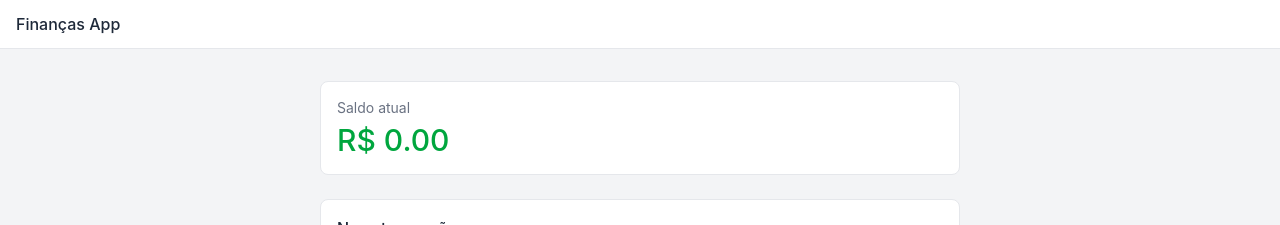
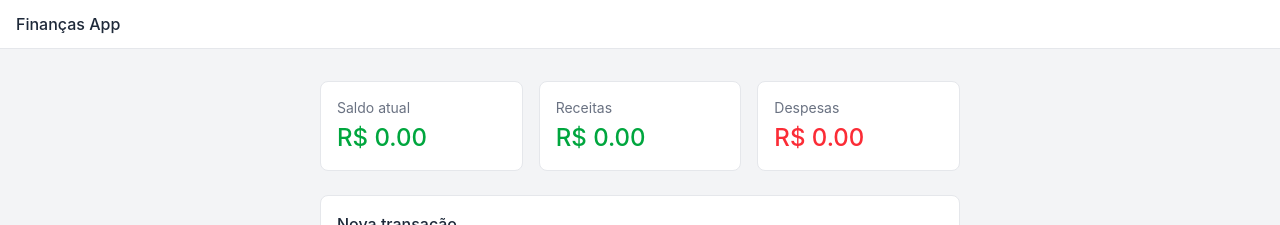
Before and after one commit to GuiHenrik97/financas-app, a React (Vite) app: page / in a window 1280 px wide. Shown: the top 225 px of the page. Built offline with nearby package versions, Linux system fonts and the light colour scheme; no server answers; the database is empty.

Commit message:
feat: adiciona cards de resumo e loading state

```diff
--- a/src/pages/Dashboard.jsx
+++ b/src/pages/Dashboard.jsx
@@ -1,52 +1,85 @@
-import { useEffect } from 'react'
-import useFinancas from '../store/financas'
-import { supabase } from '../lib/supabase'
-import CardTransacao from '../components/CardTransacao'
-import FormTransacao from '../components/FormTransacao'
+import { useEffect, useState } from "react";
+import useFinancas from "../store/financas";
+import { supabase } from "../lib/supabase";
+import CardTransacao from "../components/CardTransacao";
+import FormTransacao from "../components/FormTransacao";
 
 function Dashboard() {
-  const { transacoes, setTransacoes, adicionarTransacao, removerTransacao } = useFinancas()
+  const { transacoes, setTransacoes, adicionarTransacao, removerTransacao } =
+    useFinancas();
+  const [loading, setLoading] = useState(true);
 
   const saldo = transacoes.reduce((acc, t) => {
-    return t.tipo === 'receita' ? acc + t.valor : acc - t.valor
-  }, 0)
+    return t.tipo === "receita" ? acc + t.valor : acc - t.valor;
+  }, 0);
 
   useEffect(() => {
     async function buscarTransacoes() {
       const { data } = await supabase
-        .from('transacoes')
-        .select('*')
-        .order('created_at', { ascending: false })
+        .from("transacoes")
+        .select("*")
+        .order("created_at", { ascending: false });
 
-      if (data) setTransacoes(data)
+      if (data) setTransacoes(data);
+      setLoading(false);
     }
 
-    buscarTransacoes()
-  }, [])
+    buscarTransacoes();
+  }, []);
 
   async function handleAdicionar(transacao) {
     const { data } = await supabase
-      .from('transacoes')
+      .from("transacoes")
       .insert([transacao])
       .select()
-      .single()
+      .single();
 
-    if (data) adicionarTransacao(data)
+    if (data) adicionarTransacao(data);
   }
 
   async function handleRemover(id) {
-    await supabase.from('transacoes').delete().eq('id', id)
-    removerTransacao(id)
+    await supabase.from("transacoes").delete().eq("id", id);
+    removerTransacao(id);
   }
 
   return (
     <div className="max-w-2xl mx-auto py-8 px-4 flex flex-col gap-6">
-      <div className="bg-white rounded-lg border border-gray-200 p-4">
-        <p className="text-sm text-gray-500">Saldo atual</p>
-        <p className={`text-3xl font-medium mt-1 ${saldo >= 0 ? 'text-green-600' : 'text-red-500'}`}>
-          R$ {saldo.toFixed(2)}
+      <div className="grid grid-cols-3 gap-4">
+        <div className="bg-white rounded-lg border border-gray-200 p-4">
+          <p className="text-sm text-gray-500">Saldo atual</p>
+          <p
+            className={`text-2xl font-medium mt-1 ${saldo >= 0 ? "text-green-600" : "text-red-500"}`}
+          >
+            R$ {saldo.toFixed(2)}
+          </p>
+        </div>
+        <div className="bg-white rounded-lg border border-gray-200 p-4">
+          <p className="text-sm text-gray-500">Receitas</p>
+          <p className="text-2xl font-medium mt-1 text-green-600">
+            R${" "}
+            {transacoes
+              .filter((t) => t.tipo === "receita")
+              .reduce((acc, t) => acc + t.valor, 0)
+              .toFixed(2)}
+          </p>
+        </div>
+        <div className="bg-white rounded-lg border border-gray-200 p-4">
+          <p className="text-sm text-gray-500">Despesas</p>
+          <p className="text-2xl font-medium mt-1 text-red-500">
+            R${" "}
+            {transacoes
+              .filter((t) => t.tipo === "despesa")
+              .reduce((acc, t) => acc + t.valor, 0)
+              .toFixed(2)}
+          </p>
+        </div>
+      </div>
+
+      {loading && (
+        <p className="text-center text-gray-400 text-sm py-4">
+          Carregando transações...
         </p>
-      </div>
+      )}
 
       <FormTransacao onAdicionar={handleAdicionar} />
 
@@ -68,7 +101,7 @@ function Dashboard() {
         ))}
       </div>
     </div>
-  )
+  );
 }
 
-export default Dashboard
+export default Dashboard;
```
